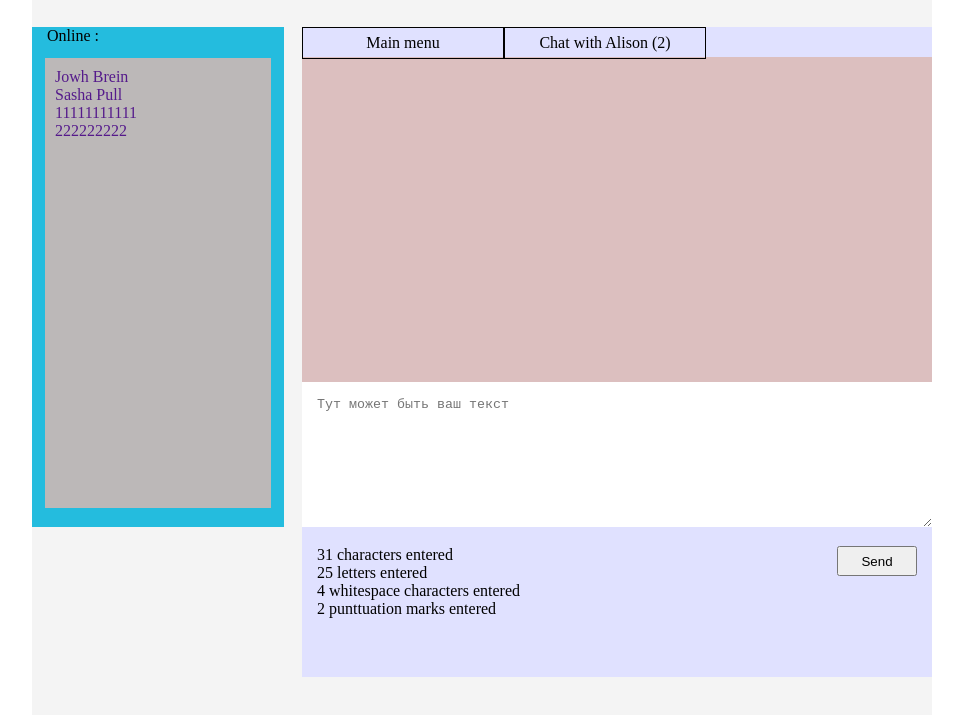
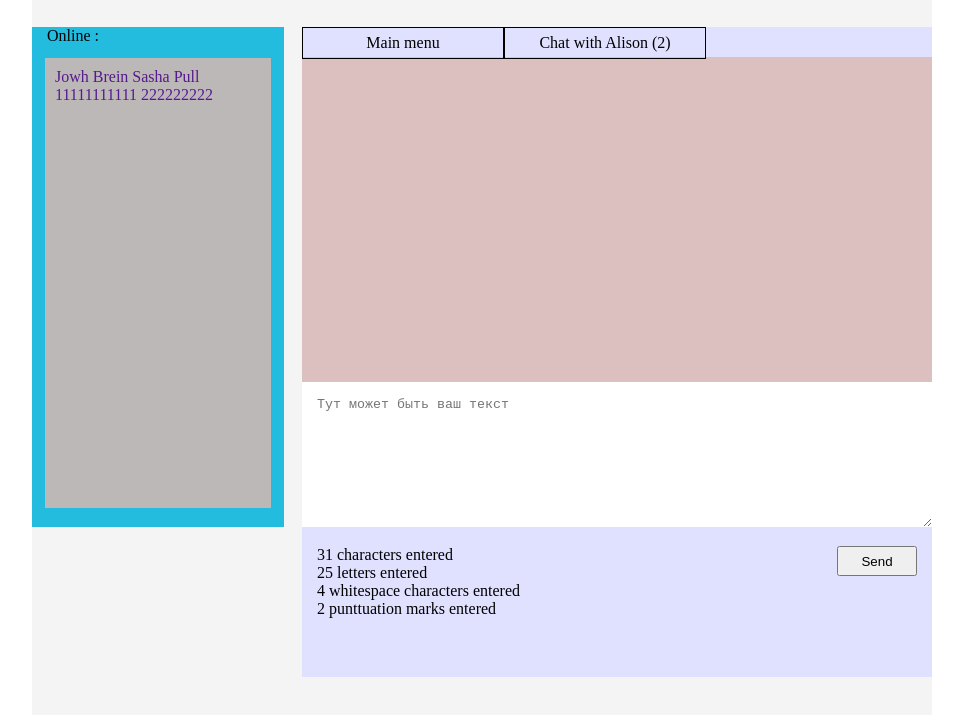
Before and after one commit to Zamay/chat, a plain HTML site: page index.html in a window 1280 px wide. Shown: the part 123-838 px from the top of the page, without its empty margins (158-1121 px from the left). Drawn offline with Linux system fonts and the light colour scheme.

Commit message:
мелочь

```diff
--- a/index.html
+++ b/index.html
@@ -27,10 +27,10 @@
         <div class="left_bar">
             <p class="online">Online :</p>
             <div class="show_list">
-                <a href="" class="user"><p class="user_p">Jowh Brein</p></a>
-                <a href="" class="user"><p class="user_p">Sasha Pull</p></a>
-                <a href="" class="user"><p class="user_p">11111111111</p></a>
-                <a href="" class="user"><p class="user_p">222222222</p></a>
+                <a href="" class="user">Jowh Brein</a>
+                <a href="" class="user">Sasha Pull</a>
+                <a href="" class="user">11111111111</a>
+                <a href="" class="user">222222222</a>
             </div>
         </div>
 
```
